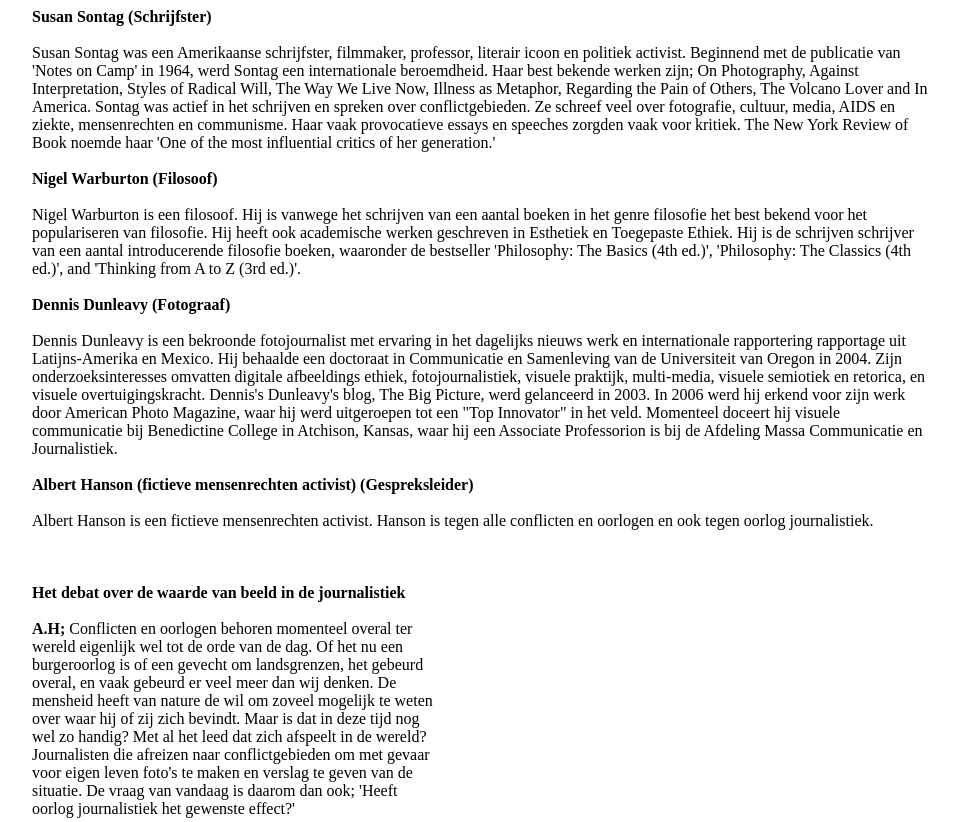
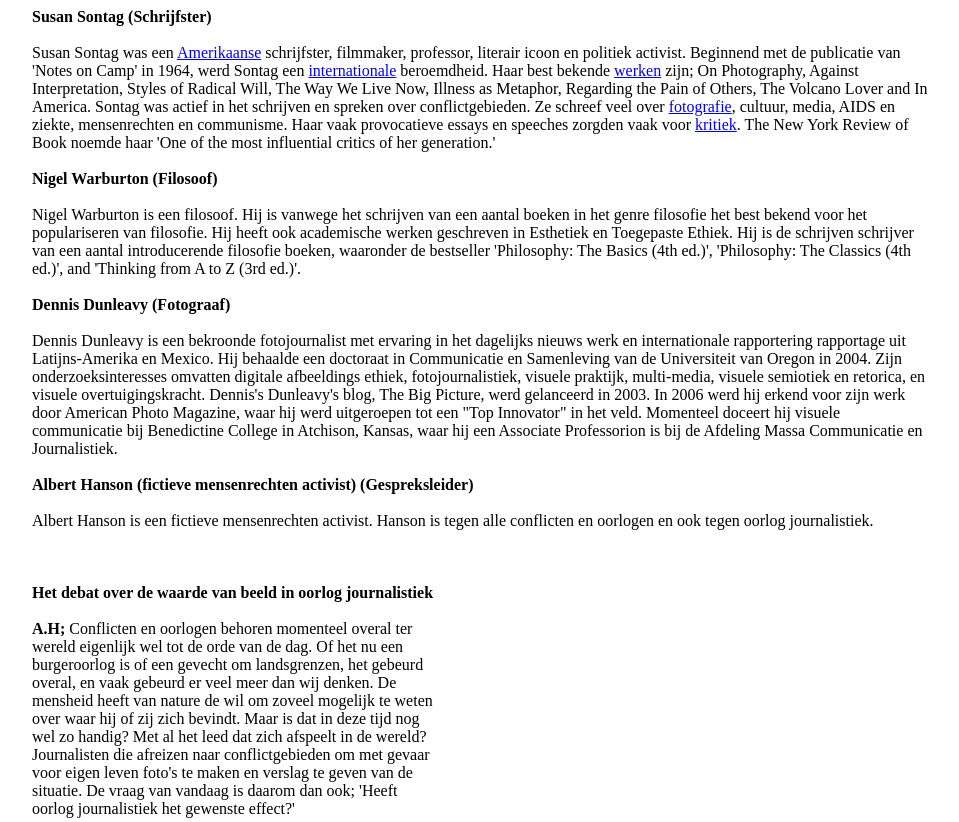
Before and after one commit to Stefterv/Aesthetic-Journalism, a PHP site: page /?page=discussie in a window 1280 px wide. Shown: the top 822 px of the page, without its empty margins (158-1117 px from the left). Run offline with PHP 8.4, Linux system fonts and the light colour scheme; some libraries are stand-ins or nearby versions.

Commit message:
8:41
Links toegevoegd

```diff
--- a/discussie.css
+++ b/discussie.css
@@ -25,3 +25,7 @@
 	width:100%;
 	height:auto;
 }
+
+.context img {
+	max-width:300px;
+}
--- a/discussie.php
+++ b/discussie.php
@@ -1,9 +1,11 @@
+<title>Het debat over de waarde van beeld in oorlog journalistiek</title>
+
 		<div class="container">
 			<div class="person">
 				<b>Susan Sontag (Schrijfster)</b>
 				<BR><BR>
-				Susan Sontag was een Amerikaanse schrijfster, filmmaker, professor, literair icoon en politiek activist. Beginnend met de publicatie van 'Notes on Camp' in 1964, werd Sontag een internationale beroemdheid. Haar best bekende werken zijn; On Photography, Against Interpretation, Styles of Radical Will, The Way We Live Now, Illness as Metaphor, Regarding the Pain of Others, The Volcano Lover and In America.
-				Sontag was actief in het schrijven en spreken over conflictgebieden. Ze schreef veel over fotografie, cultuur, media, AIDS en ziekte, mensenrechten en communisme. Haar vaak provocatieve essays en speeches zorgden vaak voor kritiek. The New York Review of Book noemde haar 'One of the most influential critics of her generation.'
+				<span class="context" trigger="amerikaanse">Susan Sontag was een <a id="amerikaanse" class="trigger" href="#">Amerikaanse</a> schrijfster, filmmaker, professor, literair icoon en politiek activist. </span><span trigger="amerikaanse" class="replace"><img src="images/amerikaanse.png"></span> <span class="context" trigger="internationale">Beginnend met de publicatie van 'Notes on Camp' in 1964, werd Sontag een <a id="internationale" class="trigger" href="#">internationale</a> beroemdheid.</span><span trigger="internationale" class="replace"><img src="images/internationale.png"></span> <span class="context" trigger="werken">Haar best bekende <a id="werken" class="trigger" href="#">werken</a> zijn; On Photography, Against Interpretation, Styles of Radical Will, The Way We Live Now, Illness as Metaphor, Regarding the Pain of Others, The Volcano Lover and In America.</span><span trigger="werken" class="replace"><img src="images/werken.png"></span>
+				<span class="context" trigger="fotografie">Sontag was actief in het schrijven en spreken over conflictgebieden. Ze schreef veel over <a id="fotografie" class="trigger" href="#">fotografie</a>, cultuur, media, AIDS en ziekte, mensenrechten en communisme.</span><span trigger="fotografie" class="replace"><img src="images/fotografie.png"></span> <span class="context" trigger="kritiek">Haar vaak provocatieve essays en speeches zorgden vaak voor <a id="kritiek" class="trigger" href="#">kritiek</a>.</span><span trigger="kritiek" class="replace"><img src="images/kritiek.png"></span> The New York Review of Book noemde haar 'One of the most influential critics of her generation.'
 				<BR><BR>
 			</div>
 
@@ -30,7 +32,7 @@
 				<BR><BR><BR><BR>
 			</div>
 
-			<div class="title"><b>Het debat over de waarde van beeld in de journalistiek</b></div>
+			<div class="title"><b>Het debat over de waarde van beeld in oorlog journalistiek</b></div>
 
 			<BR>
 				<div class="leftcontainer">
```
Also changed, not shown: images/amerikaanse.png (added), images/b9906188.jpg (added), images/fotografie.png (added), images/internationale.png (added), images/kritiek.png (added), images/werken.png (added).
